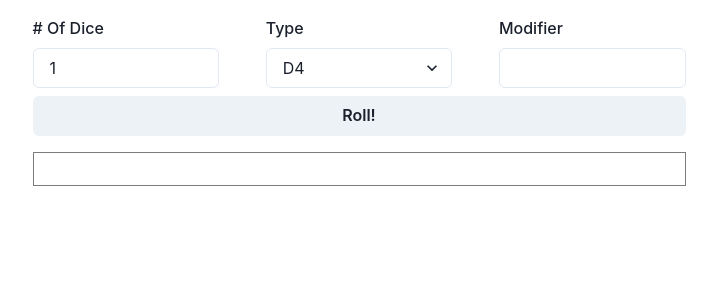
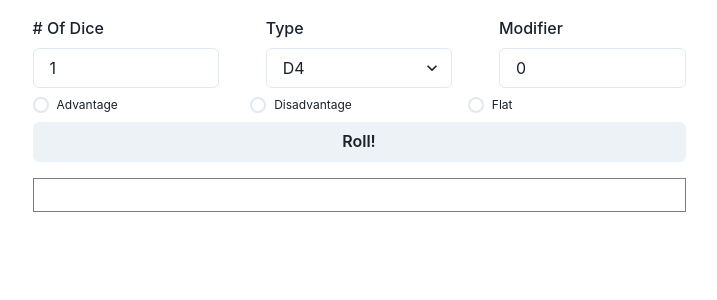
Before and after one commit to trescenzi/dndice, a React (Create React App) app: page / in a window 1280 px wide. Shown: the top 300 px of the page, without its empty margins (281-998 px from the left). Built offline with nearby package versions, Linux system fonts and the light colour scheme.

Commit message:
update to use immer

```diff
--- a/package.json
+++ b/package.json
@@ -15,11 +15,13 @@
     "@types/react": "^16.9.0",
     "@types/react-dom": "^16.9.0",
     "framer-motion": "^4.0.0",
+    "immer": "^9.0.6",
     "react": "^17.0.2",
     "react-dom": "^17.0.2",
     "react-icons": "^3.0.0",
     "react-scripts": "4.0.3",
     "typescript": "^3.9.5",
+    "use-immer": "^0.6.0",
     "web-vitals": "^0.2.2"
   },
   "scripts": {
--- a/src/App.tsx
+++ b/src/App.tsx
@@ -1,4 +1,5 @@
 import React, {useState} from "react"
+import {useImmer} from "use-immer";
 import {
   ChakraProvider,
   Box,
@@ -10,48 +11,55 @@ import {
   Input,
   Flex,
   Button,
+  RadioGroup,
+  Radio,
   Select,
   theme,
 } from "@chakra-ui/react"
-import {Dice, Roll} from './die';
+import {
+  Dice,
+  Roll,
+  rollDice,
+} from './die';
 
 function expandRoll({rolls}: Roll): string {
   return `${rolls.join('+')}`;
 }
 
-export const App = () => {
-  const [{
-    numberOfDice,
-    type,
+const DiceSection = ({
+  quantity,
   modifier,
-  }, setState] = useState({numberOfDice: 1, type: 4, modifier: 0});
-  const [rolls, setRolls] = useState<Roll[]>([]);
-  return <ChakraProvider theme={theme}>
-    <Center>
-        <Grid p={4} gridRowGap={4}>
-    <form onSubmit={e => {
-      e.preventDefault();
-      const dice = new Dice(type, numberOfDice, modifier);
-      setRolls([dice.roll(), ...rolls]);
-    }}>
+  sides,
+  updateDice,
+}: {
+  quantity: number,
+  modifier: number,
+  sides: number,
+  updateDice: (dice: Dice) => void
+}) => {
+  return    <>
   <Flex>
             <FormControl id="#OfDice" flex="4">
               <FormLabel># Of Dice</FormLabel>
-              <Input value={numberOfDice} onChange={({target: {value}}) => setState({
-                numberOfDice: parseInt(value),
+              <Input value={quantity} onChange={({target: {value}}) =>
+                updateDice({
                   modifier,
-                type,
+                  sides,
+                  quantity: parseInt(value) || 0,
                 })}
               />
             </FormControl>
             <Box flex="1" />
             <FormControl id="type" flex="4">
               <FormLabel>Type</FormLabel>
-              <Select value={type} onChange={({target: {value}}) => setState({
-                numberOfDice,
+              <Select value={sides} onChange={({target: {value}}) =>
+                updateDice({
                   modifier,
-                type: parseInt(value),
-              })} >
+                  sides: parseInt(value) || 0,
+                  quantity,
+                })}
+              >
+
                 <option value="4">D4</option>
                 <option value="6">D6</option>
                 <option value="8">D8</option>
@@ -64,15 +72,49 @@ export const App = () => {
             <Box flex="1" />
             <FormControl id="modifier" flex="4">
               <FormLabel>Modifier</FormLabel>
-              <Input number={modifier} onChange={({target: {value}}) => setState({
-                numberOfDice,
+              <Input value={modifier} onChange={({target: {value}}) =>
+                updateDice({
                   modifier: parseInt(value) || 0,
-                type,
+                  sides,
+                  quantity,
                 })}
               />
             </FormControl>
           </Flex>
-          <Box paddingTop={2}>
+          <RadioGroup marginY={2} name="form-name">
+            <Flex>
+              <Radio flex="1"><Text fontSize="xs">Advantage</Text></Radio>
+              <Radio flex="1"><Text fontSize="xs">Disadvantage</Text></Radio>
+              <Radio flex="1"><Text fontSize="xs">Flat</Text></Radio>
+            </Flex>
+          </RadioGroup>
+          </>
+}
+
+const defaultDice = {
+    sides: 4,
+    quantity: 1,
+    modifier: 0,
+};
+
+export const App = () => {
+  const [diceSet, setDice] = useImmer<Dice[]>([defaultDice]);
+  const [rolls, setRolls] = useState<Roll[]>([]);
+  return <ChakraProvider theme={theme}>
+    <Center>
+        <Grid p={4} gridRowGap={4}>
+    <form onSubmit={e => {
+      e.preventDefault();
+      setDice([defaultDice]);
+      setRolls([rollDice(diceSet[0]), ...rolls]);
+    }}>
+      {diceSet.map((dice, i) => {
+        return <DiceSection {...dice} updateDice={(dice: Dice) => setDice(draft => {
+          draft[i] = dice;
+          return draft;
+        })} />
+      })}
+      <Box marginTop={2}>
         <Button w="100%" type="submit">Roll!</Button>
       </Box>
       </form>
--- a/src/die.ts
+++ b/src/die.ts
@@ -11,27 +11,62 @@ export type Roll = {
   modifier: number;
   sum: number;
   string: string;
-}
-export class Dice {
-  private dice: Die[];
+};
 
-  constructor(private sides: number, private quantity: number, private modifier: number) {
-    this.dice = Array.from(Array(quantity), () => new Die(sides));
+export type Dice = {
+  sides: number;
+  quantity: number;
+  modifier: number;
+  advantage?: boolean;
+  disadvantage? : boolean;
 }
 
-  roll(): Roll {
-    const rolls = this.dice.map(die => die.roll());
-
+export function rollDice(dice: Dice) : Roll {
+  const rolls = Array.from(Array(dice.quantity), () => Math.ceil(Math.random() * dice.sides));
   return {
     rolls,
-      modifier: this.modifier,
-      string: this.toString(),
-      sum: rolls.reduce((sum, x) => sum + x) + this.modifier,
+    modifier: dice.modifier,
+    sum: rolls.reduce((sum, x) => x + sum) + dice.modifier,
+    string: diceToString(dice),
   }
 }
 
-  toString(): string {
-    const modifierString = this.modifier !== 0 ? this.modifier > 0 ? `+${this.modifier}` : `${this.modifier}` : '';
-    return `${this.quantity}D${this.sides} ${modifierString}`;
+export function diceToString({modifier, sides, quantity}: Dice): string {
+  const modifierString = modifier !== 0 ? modifier > 0 ? `+${modifier}` : `${modifier}` : '';
+  return `${quantity}D${sides} ${modifierString}`;
+}
+
+export function updateDiceSides(dice: Dice, sides: number): Dice {
+  return {
+    ...dice,
+    sides: sides,
   }
 }
+
+export function updateDiceQuantity(dice: Dice, quantity: number): Dice {
+  return {
+    ...dice,
+    quantity: quantity,
+  }
+}
+
+export function updateDiceModifier(dice: Dice, modifier: number): Dice {
+  return {
+    ...dice,
+    modifier: modifier,
+  }
+}
+
+export function updateDiceAdvantage(dice: Dice, advantage: boolean): Dice {
+  return {
+    ...dice,
+    advantage: advantage,
+  }
+}
+
+export function updateDiceDisadvantage(dice: Dice, disadvantage: boolean): Dice {
+  return {
+    ...dice,
+    disadvantage: disadvantage,
+  }
+}
```
Also changed, not shown: 2 other files (tests, documents, lock files or other folders). Lines whose indentation alone changed are shown as unchanged.
